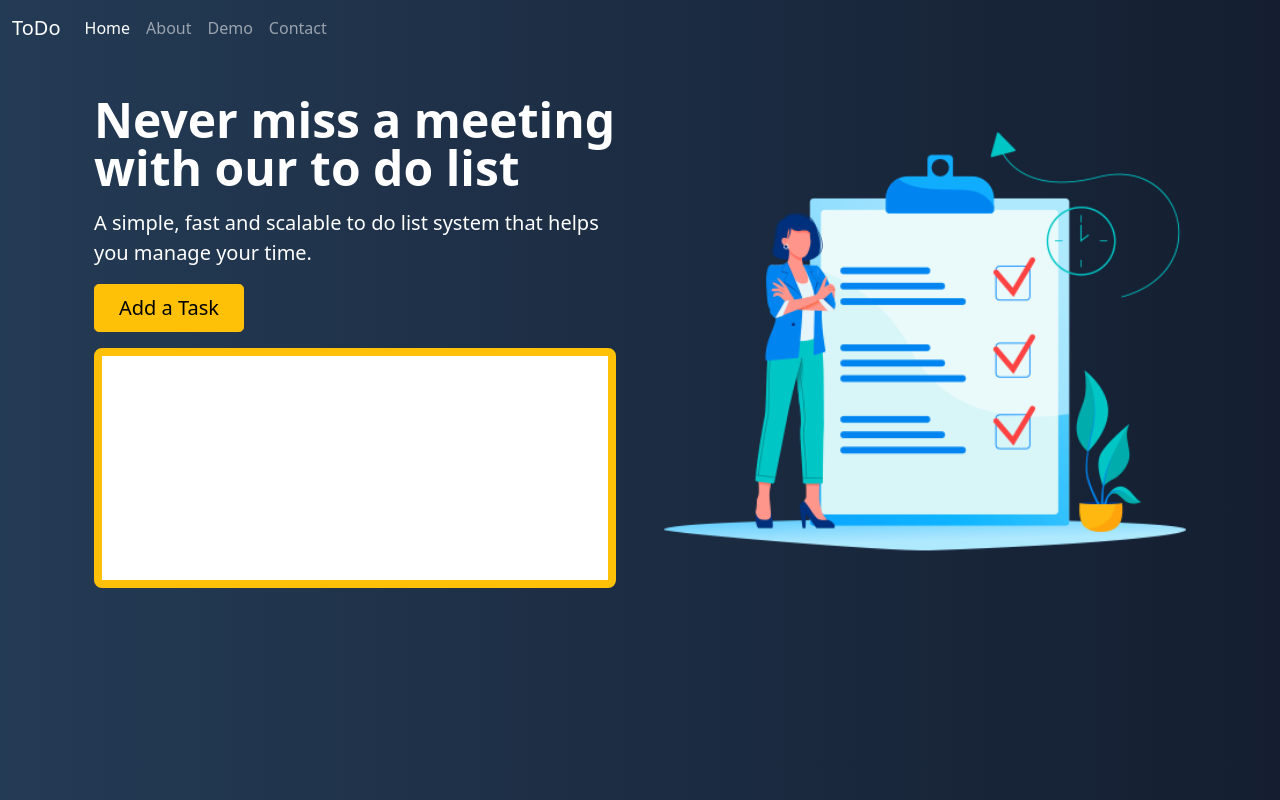
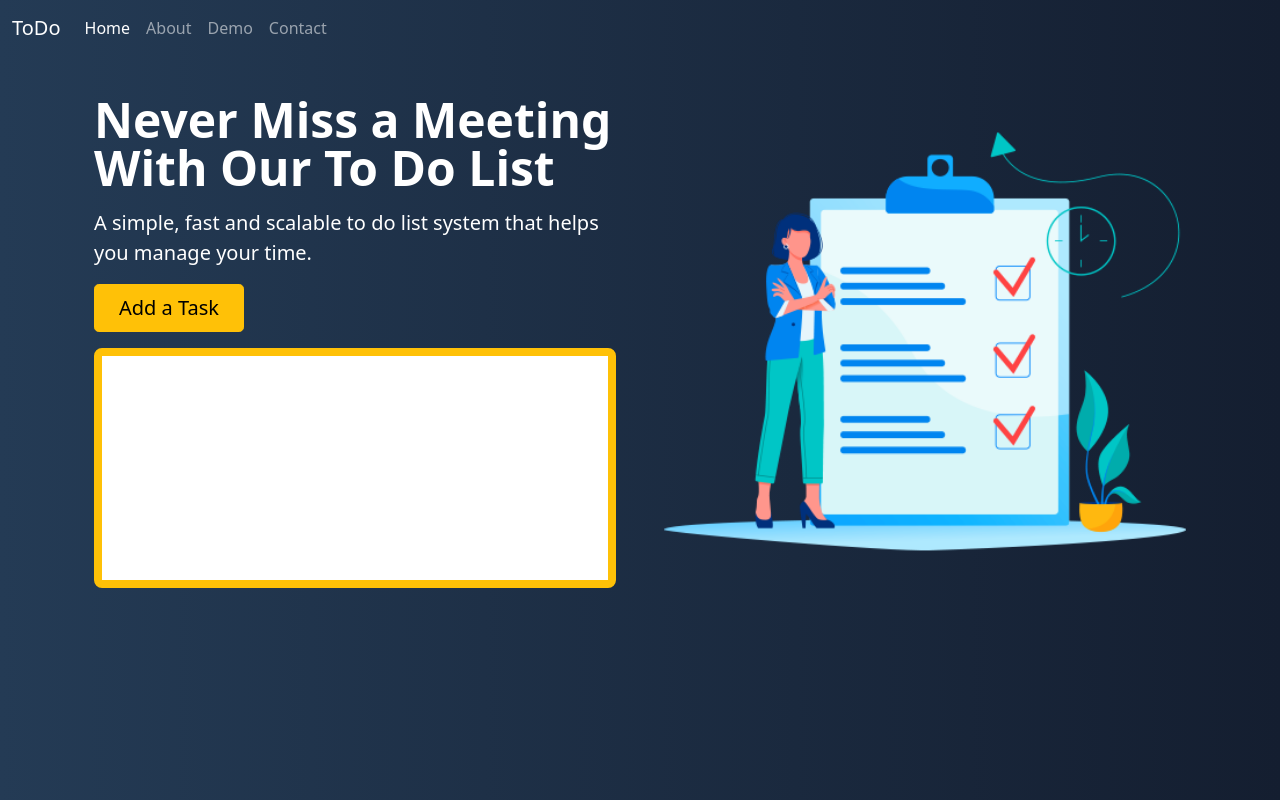
Before and after one commit to nicholas-guinther/FirstProject, a plain HTML site: page index.html in a window 1280 px wide. Drawn offline with nearby package versions, Linux system fonts and the light colour scheme.

Commit message:
Fixed some typos

```diff
--- a/index.html
+++ b/index.html
@@ -51,7 +51,7 @@
                         loading="lazy">
                 </div>
                 <div class="col-lg-6">
-                    <h1 class="display-5 fw-bold lh-1 mb-3">Never miss a meeting with our to do list</h1>
+                    <h1 class="display-5 fw-bold lh-1 mb-3">Never Miss a Meeting With Our To Do List</h1>
                     <p class="lead">A simple, fast and scalable to do list system that helps you manage your time.
                     </p>
                     <div class="d-grid gap-2 d-md-flex justify-content-md-start">
```
